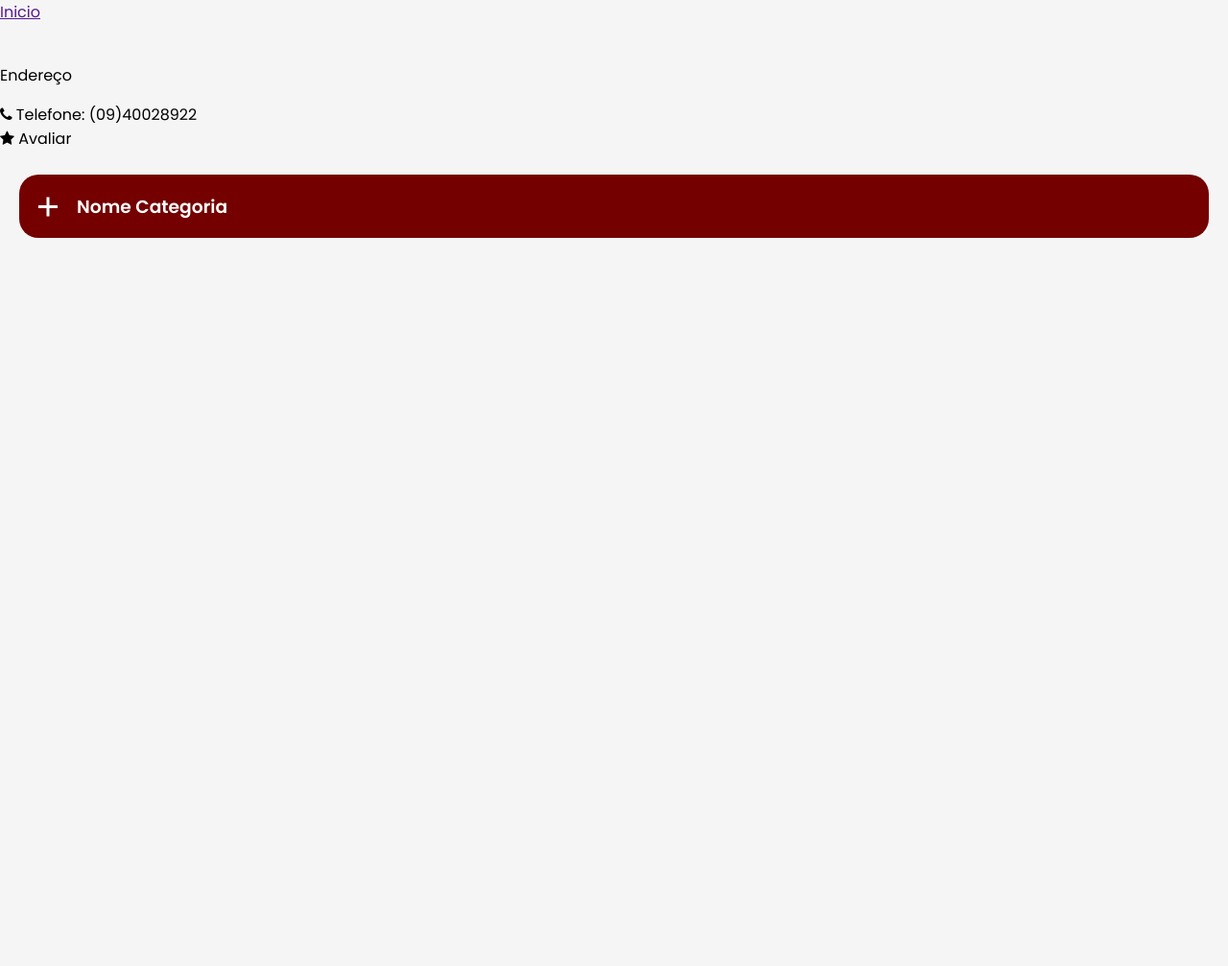
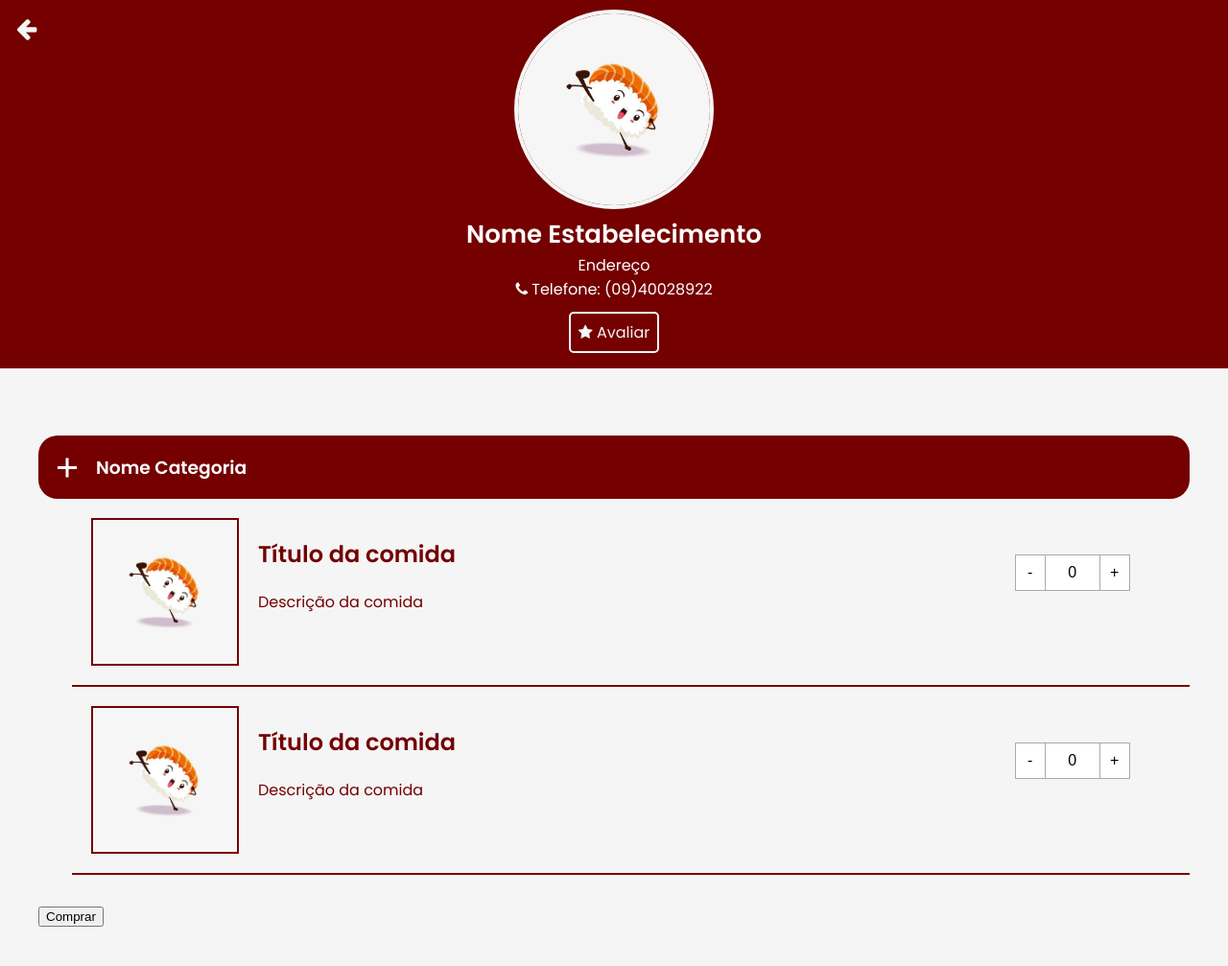
Before and after one commit to Yasnnie/Fast-Sushi, a PHP site: page /php/cardapio.php in a window 1280 px wide. Shown: the whole page at 96% size. Before the commit the page ends 248 px from the top, so only its background shows below. Run offline with PHP 8.4, Linux system fonts and the light colour scheme.

Commit message:
Cardapio Page 2

```diff
--- a/css/cardapio.css
+++ b/css/cardapio.css
@@ -6,21 +6,87 @@ body{
     margin: 0;
     padding: 0;
     font-family: 'Poppins', sans-serif;
-    overflow-x: hidden;
     background: whitesmoke;
 }
 
-.categoria{
+
+header{
+    background-color: rgb(116, 0, 0);
+    text-align: center;
+}
+
+.voltar{
+    position: absolute;
+    top: 12px;
+    left: 17px;
+    color: whitesmoke;
+    font-size: 25px;
+    transition: 0.3s;
+}
+
+.voltar:hover{
+    color: rgb(167, 0, 0);
+    transition: 0.3s;
+}
+
+.perfil-loja{
+    color: white;
+    padding: 10px;
+}
+
+.perfil-loja img{
+    width: 200px;
+    height: 200px;
+    border: 4px solid whitesmoke;
+    border-radius: 50%;
+
+}
+
+.perfil-loja h1{
+    font-size: 26px;
+}
+.perfil-loja h1,.perfil-loja p{
+    margin: 0;
+}
+
+.div-av{
+    margin-top:20px;
+    margin-bottom: 15px;
+}
+
+.avaliacao-button{
+    background-color: rgb(116, 0, 0);
+    color: whitesmoke;
+    border: 2px whitesmoke solid;
+    padding: 8px;
+    cursor: pointer;
+    border-radius: 5px;
+    transition: 0.3s;
+
+}
+
+.div-av input:checked ~ label{
+    background-color: whitesmoke;
+    color: rgb(116, 0, 0);
+    transition: 0.3s;
+}
+
+main{
+    padding: 40px;
+}
+
+.box-categoria{
+    margin: 30px 0px;
+}
+.titulo-categoria{
     background: rgb(116, 0, 0);
     display: flex;
-    margin-left: 20px;
-    margin-right: 20px;
     border-radius: 20px;
     padding: 0;
     color: white;
 }
 
-.categoria label{
+.titulo-categoria label{
     display: flex;
 }
 
@@ -48,16 +114,75 @@ body{
 }
 
 
-.categoria label{
+.titulo-categoria label{
 
     cursor: pointer;
 }
-.categoria input[type="checkbox"]{
+.titulo-categoria input[type="checkbox"],.div-av input[type="checkbox"]{
     display: none;
 
 }
 
-.categoria input:checked ~ label .icon::after{
+.titulo-categoria input:checked ~ label .icon::after{
     transform: rotate(0deg);
     transition: .5s ease-in-out;
 }
+
+/* INPUT NUMBER*/
+
+.quantity{
+    display:flex;
+    width:120px;
+    height: 38px;
+    margin-left: 20px;
+    position: relative;
+    bottom: 60%;
+    left: 50%;
+    transform: translateY(100%);
+
+
+}
+
+
+ .quantity input[type=number]::-webkit-inner-spin-button,
+ .quantity input[type=number]::-webkit-outer-spin-button{
+    -webkit-appearance:none;
+ }
+
+ .quantity input,.quantity button{
+    width:40px;
+    padding:.5em;
+    font-size:1rem;
+    text-align:center;
+    background:white;
+    border:1px solid #aaa;
+    cursor: pointer;
+ }
+
+
+ .quantity input{
+    border-left:none;
+    border-right:none;
+ }
+
+ /*PRATOS DO CARDAPIO*/
+
+ .cardapio-pratos{
+
+     display: flex;
+     margin-left: 35px;
+     padding: 20px;
+     border-bottom: 2px solid rgb(116, 0, 0);
+ }
+
+ .cardapio-pratos img{
+     width: 150px;
+     height: 150px;
+     border: 2px solid rgb(116, 0, 0);
+ }
+
+.cardapio-pratos-desc{
+    text-align: left;
+    margin-left: 20px;
+    color: rgb(116, 0, 0);
+}
--- a/json/login.json
+++ b/json/login.json
@@ -1 +1 @@
-{"idLogado":"34","tipoConta":"pf"}
+{"idLogado":"3","tipoConta":"estabelecimento"}
--- a/php/cardapio.php
+++ b/php/cardapio.php
@@ -18,35 +18,66 @@
 
 <body>
     <header>
-        <a href="">Inicio</a>
+        <a href="" class="voltar"><i class="fa fa-arrow-left" aria-hidden="true"></i></a>
         <div class="perfil-loja">
-            <img src="" alt="">
+            <img src="../img/teste.jpg" alt="">
+            <h1>Nome Estabelecimento</h1>
             <p>Endereço</p>
-            <i class="fa fa-phone iconphone" id="phone" aria-hidden="true"></i>
-            <label for="phone">Telefone: (09)40028922 </label>
-            <br>
-            <i class="fa fa-star" id="avaliar" aria-hidden="true"></i>
-            <label for="avaliar">Avaliar</label>
+            <div>
+                <i class="fa fa-phone iconphone" id="phone" aria-hidden="true"></i>
+                <label for="phone">Telefone: (09)40028922 </label>
+            </div>
+            <div class="div-av">
+                <input type="checkbox" name="avaliar" id="avaliar">
+                <label for="avaliar" class="avaliacao-button">
+                    <i class="fa fa-star" aria-hidden="true"></i>
+                    Avaliar
+                </label>
+            </div>
         </div>
     </header>
 
-<br>
-
-    <div id="box">
+    <main>
         <!-- CADA DIV VAI SER UMA CATEGORIA-->
-        <div>
-            <div class="categoria">
-            <input type="checkbox" id="bebida">
-
-                <br>
+        <div class="box-categoria">
+            <div class="titulo-categoria">
+                <input type="checkbox" id="bebida">
                 <label for="bebida">
                     <span class="icon"></span>
                     <h3>Nome Categoria</h3>
                 </label>
             </div>
+            <div class="cardapio-pratos">
+                <img src="../img/teste.jpg" alt="">
+                <div class="cardapio-pratos-desc">
+                    <h2>Título da comida</h2>
+                    <p>Descrição da comida</p>
+                </div>
+                <div class="quantity">
+                    <button class="btn minus1">-</button>
+                    <input  id="id_form-0-quantity" min="0" name="form-0-quantity" value="0" min="0"type="number">
+                    <button class="btn add1">+</button>
+                </div>
+            </div>
+            <div class="cardapio-pratos">
+                <img src="../img/teste.jpg" alt="">
+                <div class="cardapio-pratos-desc">
+                    <h2>Título da comida</h2>
+                    <p>Descrição da comida</p>
+                </div>
+                <div class="quantity">
+                    <button class="btn minus1">-</button>
+                    <input  id="id_form-0-quantity" min="0" name="form-0-quantity" value="0" min="0"type="number">
+                    <button class="btn add1">+</button>
+                </div>
+            </div>
+         </div>
 
-        </div>
-    </div>
+         <button>Comprar</button>
+    </main>
+
+
+
 
 </body>
 
```
